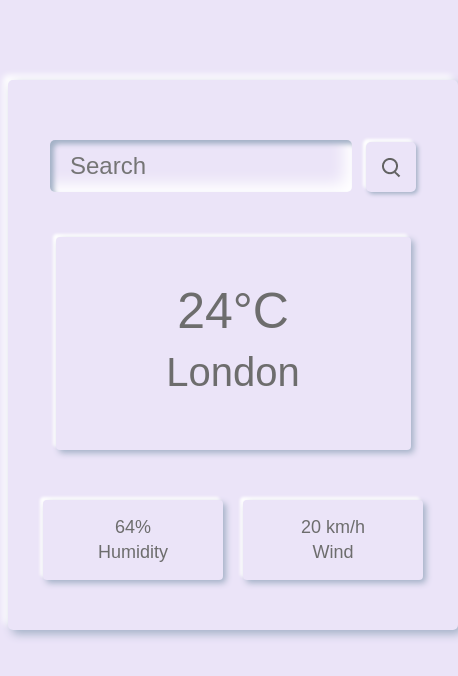
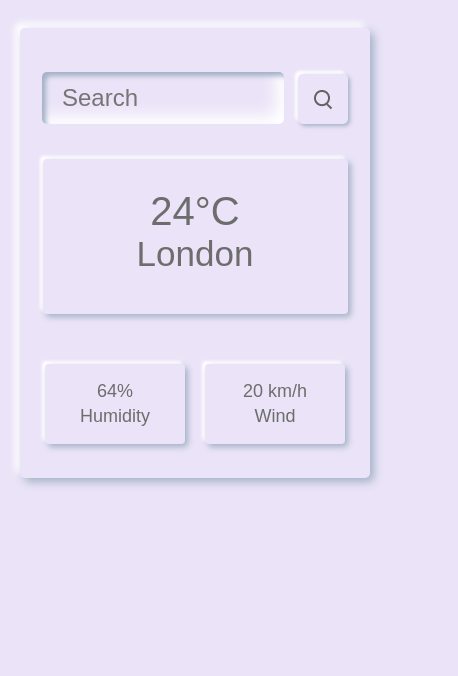
Before and after one commit to KMarios/WeatherApp, a plain HTML site: page index.html in a window 390 px wide. Shown: the whole page, 458 px wide, since content can reach past the window. Drawn offline with Linux system fonts and the light colour scheme.

Commit message:
Update styles.css

```diff
--- a/styles.css
+++ b/styles.css
@@ -1,9 +1,49 @@
 body {
     background-color: #ebe4f8;
-    font-family: Arial, sans-serif;
+    display: flex;
+    flex-direction: column;
+    justify-content: center;
+    align-items: center;
+    height: 120vh;
 }
 
+h3 {
+    font-family: Arial, Helvetica, sans-serif;
+    font-weight: 500;
+    font-size: 30px;
+    text-align: center;
+    color: gray; /* Initial lighter gray color */
+    overflow: hidden;
+    display: inline-block;
+    white-space: nowrap;
+    clip-path: inset(0 100% 0 0); /* Start fully hidden from the right */
+    animation: revealText 2.5s ease forwards, darkenText 2.5s ease forwards;
+}
+
+/* Reveal text from left to right */
+@keyframes revealText {
+    from {
+        clip-path: inset(0 100% 0 0); /* Fully hidden from the right */
+    }
+    to {
+        clip-path: inset(0 0 0 0); /* Fully visible */
+    }
+}
+
+/* Gradually darken the text color */
+@keyframes darkenText {
+    from {
+        color: lightgray; /* Start with a light gray color */
+    }
+    to {
+        color: #504d50; /* End with a darker gray color */
+    }
+}
+
+
+
 .container {
+    font-family: Arial, sans-serif;
     display: flex;
     flex-direction: column;
     justify-content: center;
@@ -11,11 +51,10 @@ body {
     width: 450px;
     height: 550px;
     margin: auto;
-    margin-top: 80px;
+    margin-top: 40px;
     background-color: #ebe4f8;
     border-radius: 5px;
     box-shadow: 4px 4px 10px #a3b1c6, -5px -5px 6px #ffffff;
-
 }
 
 .top-bar {
@@ -37,6 +76,7 @@ body {
     font-size: 24px;
     font-weight: 400;
     box-shadow: inset 4px 4px 5px #a3b1c6, inset -8px -8px 15px #ffffff;
+    transition: 100ms;
 }
 
 .search-icon {
@@ -63,7 +103,6 @@ body {
     transform: scale(0.95);
     box-shadow:  2px 2px 4px #a3b1c6, -3px -3px 3px #ffffff;
 }
-
 
 .weather-group{
     display: inline-flex;
@@ -125,7 +164,100 @@ body {
     font-weight: 500;
 }
 
-.search-icon:hover{
+@media (max-width: 600px) {
+    h3 {
+        font-size: 17px; /* Smaller font for very small screens */
+    }
 
+    .container {
+        font-family: Arial, sans-serif;
+        display: flex;
+        flex-direction: column;
+        justify-content: center;
+        align-items: center;
+        width: 350px;
+        height: 450px;
+        margin: auto;
+        margin-top: 20px;
+        background-color: #ebe4f8;
+        border-radius: 5px;
+        box-shadow: 4px 4px 10px #a3b1c6, -5px -5px 6px #ffffff;
+    }
+
+    .cityInput {
+        width: 220px;
+        height: 50px;
+        border: none;
+        outline: none;
+        color: rgb(109, 109, 109);
+        background-color: #ebe4f8;
+        border-radius: 5px;
+        padding-left: 20px;
+        font-size: 24px;
+        font-weight: 400;
+        box-shadow: inset 4px 4px 5px #a3b1c6, inset -8px -8px 15px #ffffff;
+        transition: 100ms;
+    }
+
+    .weather-group{
+        display: inline-flex;
+        flex-direction: column;
+        justify-content: center;
+        align-items: center;
+        margin-top: 10%;
+        width: 50%;
+        height: 50%;
+        border-radius: 4px;
+        box-shadow: 3px 3px 6px #a3b1c6, -3px -3px 3px #ffffff;
+        padding: 30px 65px; /* Adjust padding as needed */
+        font-size: 40px;
+        font-weight: 400;
+        min-width: 150px; /* Minimum width to prevent the box from being too small */
+    }
+
+    .weather-temp {
+        display: flex;
+        justify-content: center;
+        color: rgb(109, 109, 109);
+        font-size: 40px;
+        font-weight: 400;
+    }
+
+    .weather-location {
+        display: flex;
+        justify-content: center;
+        color: rgb(109, 109, 109);
+        font-size: 35px;
+        font-weight: 400;
+        padding: 10px 40px;
+        margin-top: -10px;
+    }
+
+    .data-group {
+        margin-top: 30px;
+        margin-bottom: 30px;
+        display: flex;
+        padding: 20px;
+        gap: 20px;
+        align-items: center;
+        justify-content: center;
+    }
+
+    .data {
+        display: inline-flex;
+        flex-direction: column;
+        justify-content: center;
+        align-items: center;
+        width: 100px;
+        height: 40px;
+        background-color: #ebe4f8;
+        border-radius: 4px;
+        box-shadow: 3px 3px 6px #a3b1c6, -3px -3px 3px #ffffff;
+        padding: 20px;
+        gap: 4px;
+        font-size: large;
+        color: rgb(109, 109, 109);
+        font-weight: 500;
+    }
 
 }
```
